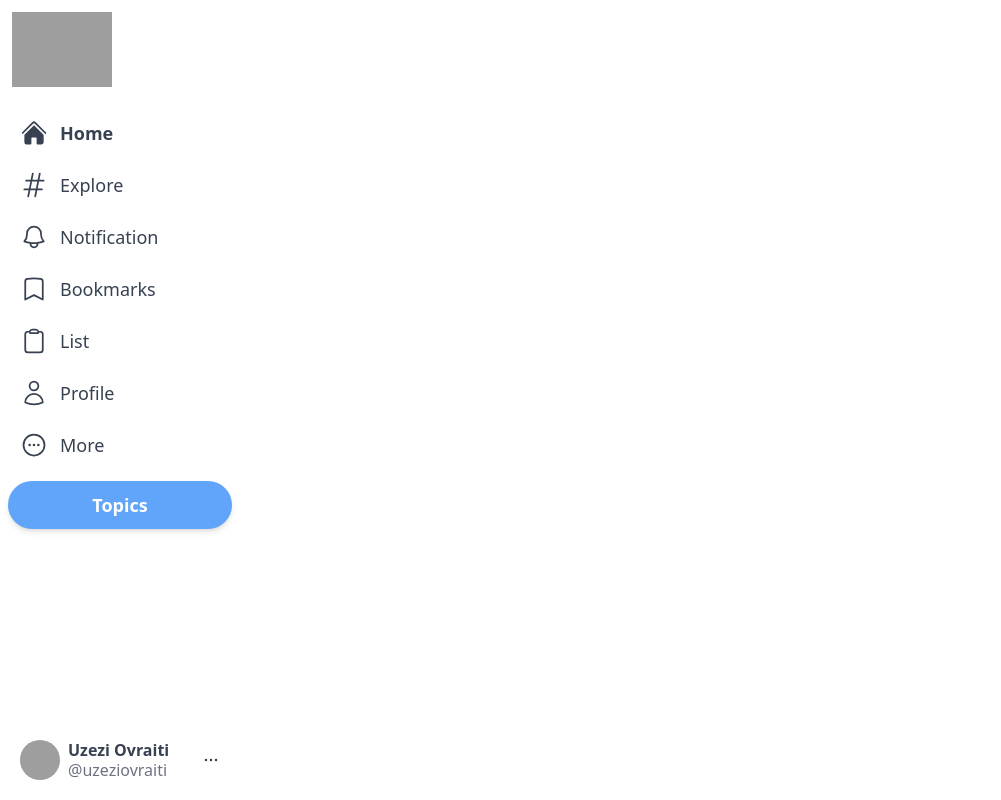
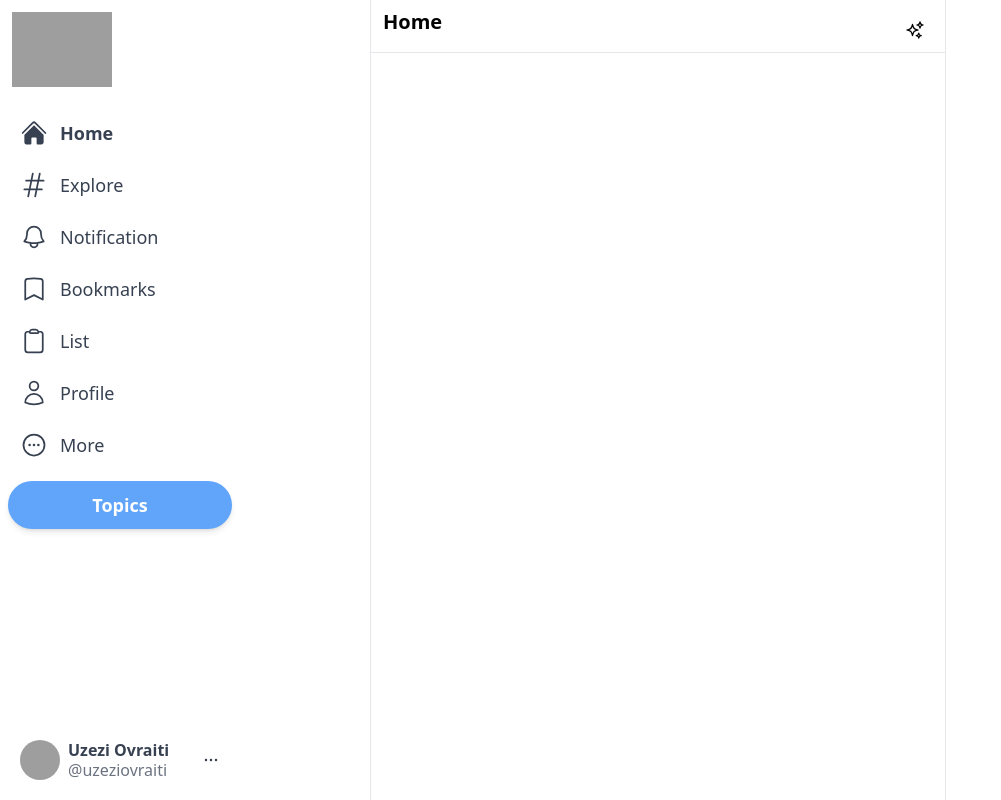
Before and after one commit to ovidot/Journal, a Next.js app: page / in a window 1280 px wide. Shown: the whole page, without its empty margins (0-1001 px from the left). Built offline with nearby package versions, Linux system fonts and the light colour scheme; grey boxes are pictures that could not be loaded.

Commit message:
creat feed component and it's header

```diff
--- /dev/null
+++ b/components/Feed.js
@@ -0,0 +1,14 @@
+import { SparklesIcon } from "@heroicons/react/24/outline";
+
+export const Feed = () => {
+  return (
+    <div className="xl:ml-[370px] text-black border-gray-200 border-l border-r xl:min-w-[576px] sm:ml-[73px] flex-grow max-w-xl">
+      <div className="flex py-2 px-3 sticky top-0 z-50 bg-white border-b border-gray-200">
+        <h2 className="text-lg sm:text-xl font-bold cursor-pointer">Home</h2>
+        <div className=" hoverEffect flex item-center justify-center px-0 ml-auto w-9 h-9">
+          <SparklesIcon className="h-5" />
+        </div>
+      </div>
+    </div>
+  );
+};
--- a/pages/index.tsx
+++ b/pages/index.tsx
@@ -1,3 +1,4 @@
+import { Feed } from '@/components/Feed'
 import { Sidebar } from '@/components/Sidebar'
 import { Inter } from 'next/font/google'
 
@@ -11,6 +12,7 @@
       {/* Sidebar */}
       <Sidebar />
       {/* Journal Feed */}
+      <Feed />
 
       {/* Widget */}
 
--- a/tsconfig.json
+++ b/tsconfig.json
@@ -19,6 +19,6 @@
     }
   },
   "baseUrl": ".",
-  "include": ["next-env.d.ts", "**/*.ts", "**/*.tsx","**/*.js"],
+  "include": ["next-env.d.ts", "**/*.ts", "**/*.tsx","**/*.js", "components/Feed.jsx"],
   "exclude": ["node_modules"]
 }
```
Also changed, not shown: components/Sidebar.js (+2 -1 lines).
